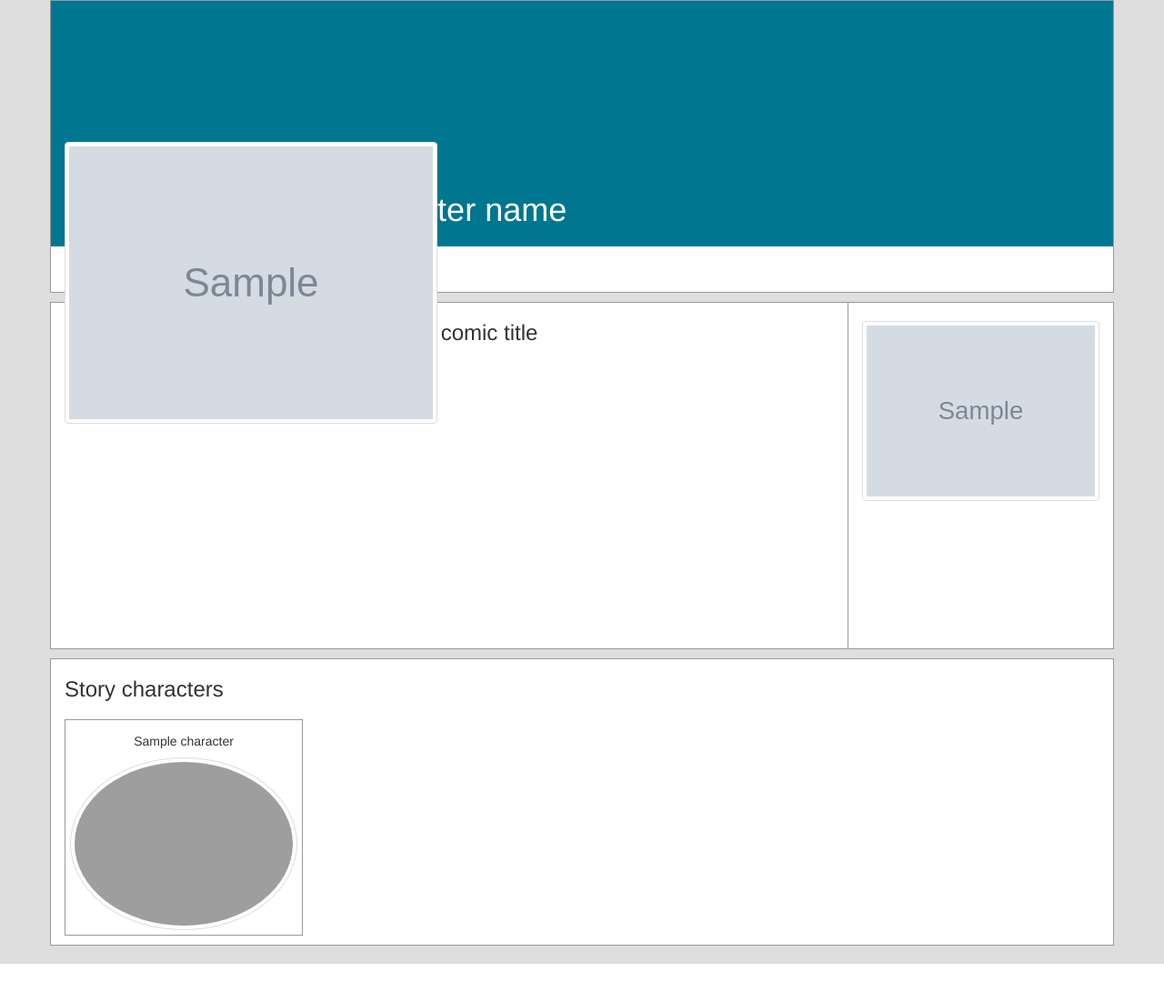
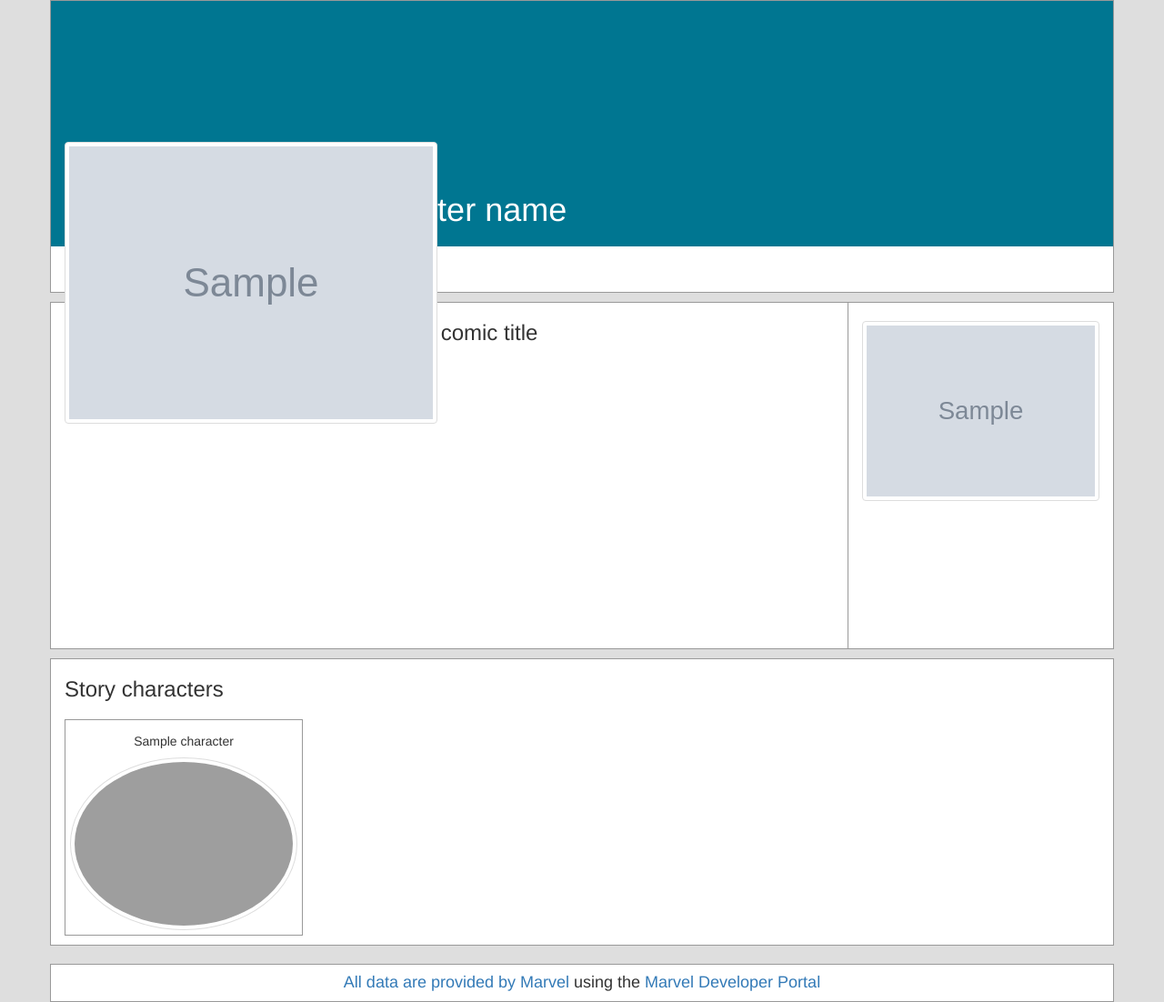
Before and after one commit to fernandoe/the-comics, a Flask app: template src/templates/index.html in a window 1280 px wide. Shown: the whole page at 91% size. Before the commit the page ends 1060 px from the top, so only its background shows below. Run offline with Flask 2, Linux system fonts and the light colour scheme; the template is opened without the code that fills it: most values are stand-ins (such as "Sample title", 1, 10 or a date in 2020); grey boxes marked "Sample" are stand-in pictures; some libraries are stand-ins or nearby versions; grey boxes are pictures that could not be loaded.

Commit message:
Add the Marvel attribution text.

```diff
--- a/src/static/css/the-comics.css
+++ b/src/static/css/the-comics.css
@@ -57,6 +57,14 @@ body {
 .tc-characters-name {
     margin-top: 8px;
     margin-bottom: 8px;
+}
+
+.tc-footer {
+  background-color: white;
+}
+
+.tc-footer-label {
+  border: 20px;
 }
 
 /* ============================================================
--- a/src/templates/index.html
+++ b/src/templates/index.html
@@ -76,6 +76,17 @@
     <div class="row tc-hr"></div>
 
     <div class="row tc-hr"></div>
+
+    <div class="row tc-border tc-footer">
+        <div class="col-md-12">
+            <div class="tc-footer-label text-center">
+                <h4>
+                    <a href="https://marvel.com/">All data are provided by Marvel</a> using the
+                    <a href="https://developer.marvel.com/">Marvel Developer Portal</a>
+                </h4>
+            </div>
+        </div>
+    </div>
 </div>
 
 <script src="static/third-party/jquery/3.2.1/jquery-3.2.1.min.js"></script>
```
Also changed, not shown: README.md.
